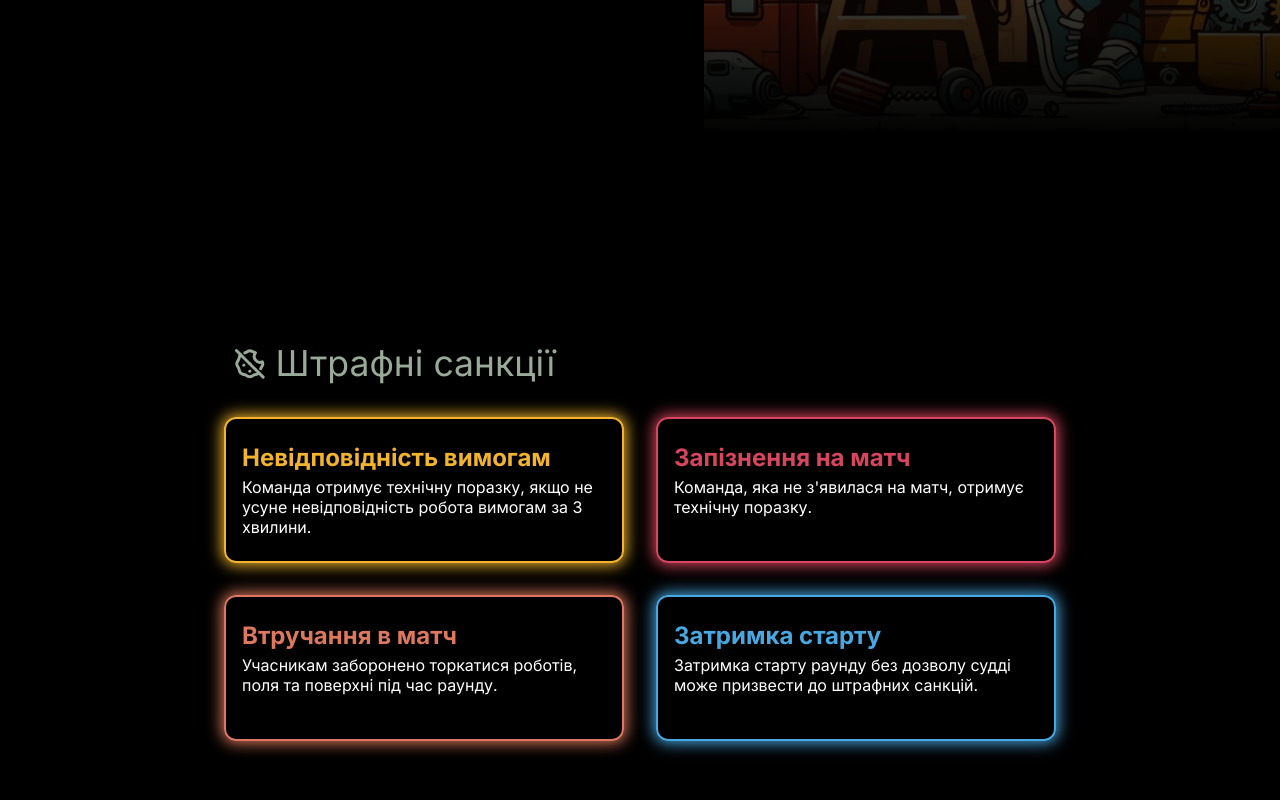
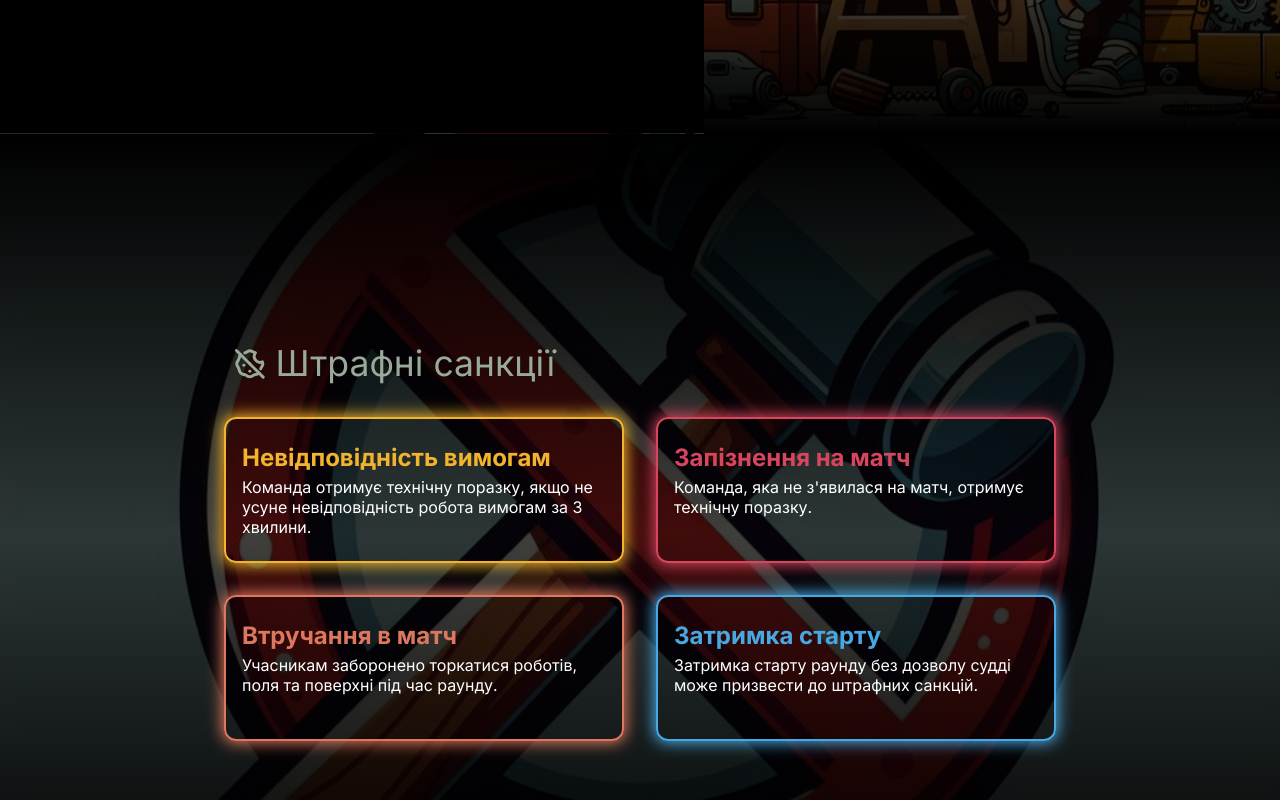
Before and after one commit to VasukPasuk/krop_robots, a React (Create React App) app: page / in a window 1280 px wide. Shown: the part 4480-5280 px from the top of the page. Built offline with nearby package versions, Linux system fonts and the light colour scheme; a web font is replaced by a local one.

Commit message:
SanctionsBlock and SumoInfo changes

```diff
--- a/src/Components/blocks/RobotSumoFullInfoBlock/RobotSumoFullInfoBlock.jsx
+++ b/src/Components/blocks/RobotSumoFullInfoBlock/RobotSumoFullInfoBlock.jsx
@@ -29,6 +29,7 @@ function RobotSumoFullInfoBlock(props) {
           <div id="current-progress-bar" style={{width: `${scrollPercentage}%`}}/>
         </div>
         <div className={`paragraph-box-1 p-b-item-1`}>
+          <div id={PARAGRAPHS[0].anchorId}/>
           <h1>
             Умови змагання
           </h1>
@@ -39,7 +40,7 @@ function RobotSumoFullInfoBlock(props) {
         </div>
 
         <div className={`paragraph-box-2 p-b-item-2`}>
-          <h2 id={PARAGRAPHS[0].anchorId}>
+          <h2>
             Зони змагання
           </h2>
 
@@ -83,7 +84,7 @@ function RobotSumoFullInfoBlock(props) {
         </div>
 
         <div className={`paragraph-box-3 p-b-item-3`}>
-          <h2 id={PARAGRAPHS[1].anchorId}>
+          <h2>
             Етапи проведення змагань
           </h2>
 
@@ -114,7 +115,7 @@ function RobotSumoFullInfoBlock(props) {
             Наступним етапом проведення змагань є жеребкування для заповнення турнірної таблиці. З моменту початку
             реєстрації і до початку жеребкування надається 1 год 30 хв. Час на жеребкування – 20 хвилин.
           </div>
-
+          <div id={PARAGRAPHS[2].anchorId}/>
           <div>
             Етап проведення матчів починається одразу після жеребкування. Тривалість цього етапу залежить від
             кількості учасників та тривалості матчів. З моменту початку матчів і до їх закінчення команди мають лишатися
@@ -127,7 +128,7 @@ function RobotSumoFullInfoBlock(props) {
         </div>
 
         <div className={`paragraph-box-4 p-b-item-4`}>
-          <h2 id={PARAGRAPHS[2].anchorId}>
+          <h2>
             Проведення матчів
           </h2>
 
@@ -228,15 +229,17 @@ function RobotSumoFullInfoBlock(props) {
           </div>
 
           <div>
-
+            Робот програє раунд, якщо одна з його частин впродовж раунду торкнулася поверхні за межами подіуму. Якщо
+            час раунду минув і не один із роботів не торкнувся поверхні за межами подіуму, то програє раунд той робот,
+            що
+            знаходиться далі від центру поля, ніж робот супротивника.
           </div>
-          Робот програє раунд, якщо одна з його частин впродовж раунду торкнулася поверхні за межами подіуму. Якщо
-          час раунду минув і не один із роботів не торкнувся поверхні за межами подіуму, то програє раунд той робот, що
-          знаходиться далі від центру поля, ніж робот супротивника.
-
-          <div>Якщо переможець не може бути визначений способами, описаними вище, рішення про перемогу або
+          <div id={PARAGRAPHS[3].anchorId}/>
+          <div>
+            Якщо переможець не може бути визначений способами, описаними вище, рішення про перемогу або
             перегравання
-            раунду приймає суддя змагання.</div>
+            раунду приймає суддя змагання.
+          </div>
 
           <div>Під час раунду учасники команд не повинні торкатися роботів, поля та поверхні, на якій розташоване
             поле.
@@ -245,7 +248,7 @@ function RobotSumoFullInfoBlock(props) {
           <div>Після завершення матчу учасники підписують документ результатів матчу.</div>
         </div>
         <div className={`paragraph-box-5 p-b-item-5`}>
-          <h2 id={PARAGRAPHS[3].anchorId}>Поведіка членів комад.</h2>
+          <h2>Поведіка членів комад.</h2>
 
           <div>Всі члени команд впродовж турніру мають дотримуватись принципів фейр-плей – морального обов’язку
             учасника, тренера та інших осіб, що залучені до змагання, строго дотримуватись правил та регламенту змагань.
@@ -262,7 +265,7 @@ function RobotSumoFullInfoBlock(props) {
             </li>
           </ul>
         </div>
-
+        <div id={PARAGRAPHS[4].anchorId}/>
         <div className={`paragraph-box-6 p-b-item-6`}>
           <h1>
             Склад команди
@@ -315,6 +318,7 @@ function RobotSumoFullInfoBlock(props) {
           </div>
 
         </div>
+        <div id={PARAGRAPHS[5].anchorId}/>
         <div className={`paragraph-box p-b-item-9`}>
           <h1>
             Вимоги робота
@@ -351,7 +355,7 @@ function RobotSumoFullInfoBlock(props) {
             блоці, або
             за допомогою датчика дотику.
           </div>
-
+          <div id={PARAGRAPHS[6].anchorId}/>
           <div>Кожна команда отримує реєстраційний номер. Номер розміщується на роботі для того, щоб журі та
             глядачі
             могли ідентифікувати його.
@@ -387,7 +391,7 @@ function RobotSumoFullInfoBlock(props) {
           <div>В конструкції роботів не можна використовувати гвинти, клеї, мотузки, гумки і т.д. для закріплення
             деталей між собою.
           </div>
-
+          <div id={PARAGRAPHS[7].anchorId}/>
           <div>Заборонено використання будь-яких пристосувань, що дають роботу підвищену стійкість, наприклад ,
             створюють вакуумне середовище.
           </div>
@@ -400,7 +404,7 @@ function RobotSumoFullInfoBlock(props) {
           <h2>Габаритні вимоги</h2>
 
           <div>Впродовж всього раунду габаритні розміри робота не повинні перевищувати 250х250х250 мм.</div>
-
+          <div id={PARAGRAPHS[8].anchorId}/>
           <div>При перевірці на габарит учасник має представити всі рухливі елементи (якщо вони є) свого робота у
             всіх
             їх можливих позиціях.
@@ -435,10 +439,11 @@ function RobotSumoFullInfoBlock(props) {
             внесення конструктивних змін суддя може призначити додаткову перевірку відповідності робота вимогам
             змагання.
           </div>
-
+          <div id={PARAGRAPHS[9].anchorId}/>
           <div>Між матчами дозволено змінювати конструкції і програми роботів. Впродовж самого матчу – заборонено.</div>
         </div>
         <div className={`paragraph-box p-b-item-14`}>
+          <div id={PARAGRAPHS[10].anchorId}/>
           <h1>Поле для змагань.</h1>
           <div>Поле виконано розміщене на пласкі поверхні(Наприклад столі). Поле являє собою біле коло діаметром 1 м
             з
@@ -448,11 +453,13 @@ function RobotSumoFullInfoBlock(props) {
           <div>У колі червоними смужками відзначені стартові зони роботів. Червоною точкою відзначений центр кола.</div>
         </div>
         <div className={`paragraph-box p-b-item-15`}>
+
           <h1>Визначення переможців</h1>
-
+          <div id={PARAGRAPHS[11].anchorId}/>
           <div>В залежності від способу визначення переможців турнір з Сумо автономних роботів складається з двох
             етапів:
           </div>
+          <div id={PARAGRAPHS[12].anchorId}/>
           <ul>
             <li>загальні змагання для розподілу по сіткам</li>
             <li>раунди на вибування</li>
@@ -476,7 +483,7 @@ function RobotSumoFullInfoBlock(props) {
           <div>Верхня сітка змагається між собою де отримується один переможець який попадає у фінал. Нижня сітка
             аналогічно.
           </div>
-
+          <div id={PARAGRAPHS[13].anchorId}/>
           <div>Команди що програли у 1/2 фіналу зіграють між собою матч за третє місце.</div>
 
           <div>Команда, що програє в фіналі, отримує друге місце, а переможець стає переможцем змагань Сумо
@@ -503,7 +510,7 @@ function RobotSumoFullInfoBlock(props) {
             рішення
             суддів в Оргкомітеті не пізніше закінчення поточного матчу.
           </div>
-
+          <div id={PARAGRAPHS[14].anchorId}/>
           <div>До складу Оргкомітету входить: головний суддя зі змагань Сумо роботів, викладач робототехніки в
             університеті, два організатори фестивалю Krop_Robots(Sumo).
           </div>
@@ -525,7 +532,7 @@ function RobotSumoFullInfoBlock(props) {
             <li>дискваліфікація з турніру.</li>
           </ul>
 
-
+          <div id={PARAGRAPHS[15].anchorId}/>
           <div>Найсуворіші штрафи можуть одразу призначатися команді за порушення принципів фейр-плей (наприклад,
             навмисне пошкодження, внесення змін в конструкцію або програму робота супротивника без його дозволу –
             дискваліфікація з турніру).
--- a/src/Components/blocks/SanctionsBlock/SanctionsBlock.jsx
+++ b/src/Components/blocks/SanctionsBlock/SanctionsBlock.jsx
@@ -5,6 +5,7 @@ import {TbCookieOff} from "react-icons/tb";
 function SanctionsBlock(props) {
   return (
     <section className={`sanctions-block`}>
+      <img src="ban-hammer.png" alt="ban-hammer"/>
       <div className={`sanctions-block__content-wrapper`}>
         <h1 className={`sanctions-block__content-wrapper__title-box`}>
           <TbCookieOff />
--- a/src/Components/blocks/SanctionsBlock/SanctionsBlock.style.scss
+++ b/src/Components/blocks/SanctionsBlock/SanctionsBlock.style.scss
@@ -10,10 +10,40 @@
 }
 
 .sanctions-block {
+  position: relative;
   display: flex;
   justify-content: center;
   align-items: center;
+  img[alt="ban-hammer"] {
+    position: absolute;
+    width: 100%;
+    height: 100%;
+    object-fit: cover;
+    object-position: center;
+  }
+  &::before {
+    content: '';
+    position: absolute;
+    top: 0;
+    left: 0;
+    width: 100%;
+    height: 50%;
+    background: linear-gradient(rgba(0,0,0, 1), rgba(0, 0, 0, 0.75));
+    z-index: 5;
+  }
+  &::after {
+    content: '';
+    position: absolute;
+    bottom: 0;
+    left: 0;
+    width: 100%;
+    height: 50%;
+    background: linear-gradient(0deg, rgba(0,0,0, 1), rgba(0, 0, 0, 0.75));
+    z-index: 5;
+  }
+
   .sanctions-block__content-wrapper {
+    z-index: 10;
     display: flex;
     flex-direction: column;
     gap: 1rem;
```
Also changed, not shown: public/ban-hammer.png (added).
